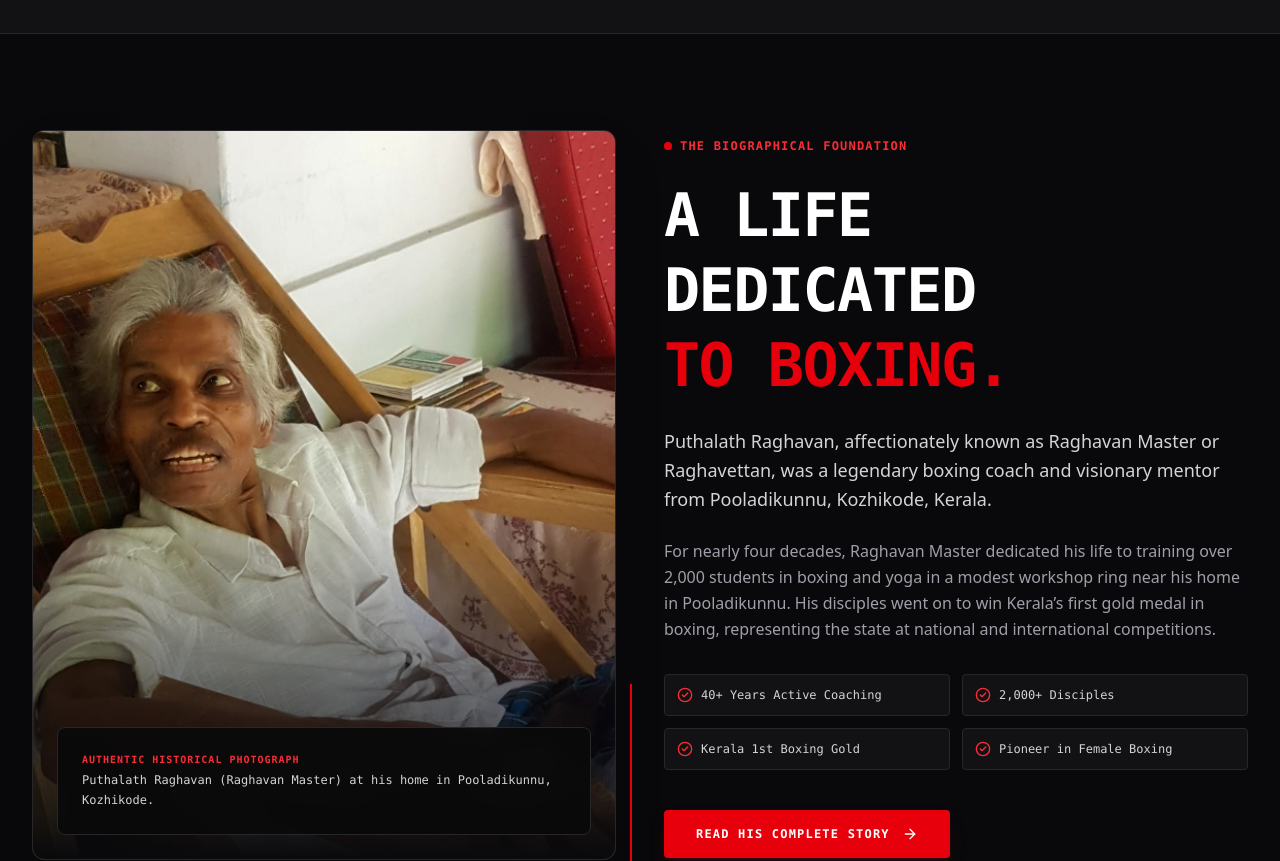
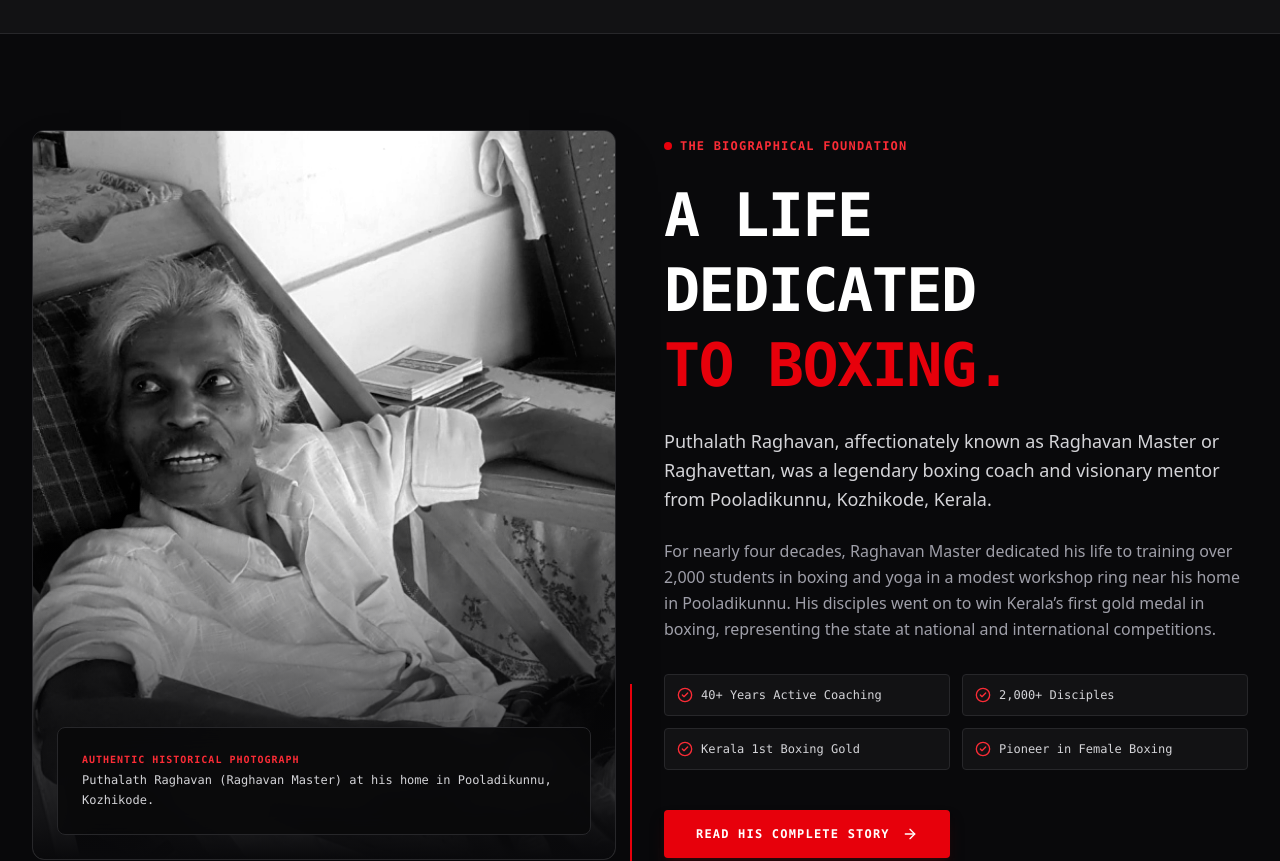
Before and after one commit to whitewalker007-bot/FCS, a Next.js app: page / in a window 1280 px wide. Shown: the part 1200-2061 px from the top of the page. Built offline with nearby package versions, Linux system fonts and the light colour scheme.

Commit message:
Apply black and white documentary photo styling to Master section and Story preview

```diff
--- a/src/components/home/StoryPreview.tsx
+++ b/src/components/home/StoryPreview.tsx
@@ -28,7 +28,7 @@ export const StoryPreview: React.FC = () => {
                 alt="Puthalath Raghavan (Raghavan Master) Pooladikunnu"
                 fill
                 priority
-                className="object-cover contrast-110 hover:scale-105 transition duration-700"
+                className="object-cover grayscale contrast-125 hover:scale-105 transition duration-700"
               />
               <div className="absolute inset-0 bg-gradient-to-t from-zinc-950 via-transparent to-transparent" />
 
--- a/src/components/home/TheMaster.tsx
+++ b/src/components/home/TheMaster.tsx
@@ -50,7 +50,7 @@ export const TheMaster: React.FC = () => {
                 alt="Puthalath Raghavan (The Master) Portrait"
                 fill
                 priority
-                className="object-cover contrast-110 hover:scale-105 transition duration-700"
+                className="object-cover grayscale contrast-125 hover:scale-105 transition duration-700"
               />
               <div className="absolute inset-0 bg-gradient-to-t from-zinc-950 via-zinc-950/40 to-transparent" />
 
```
